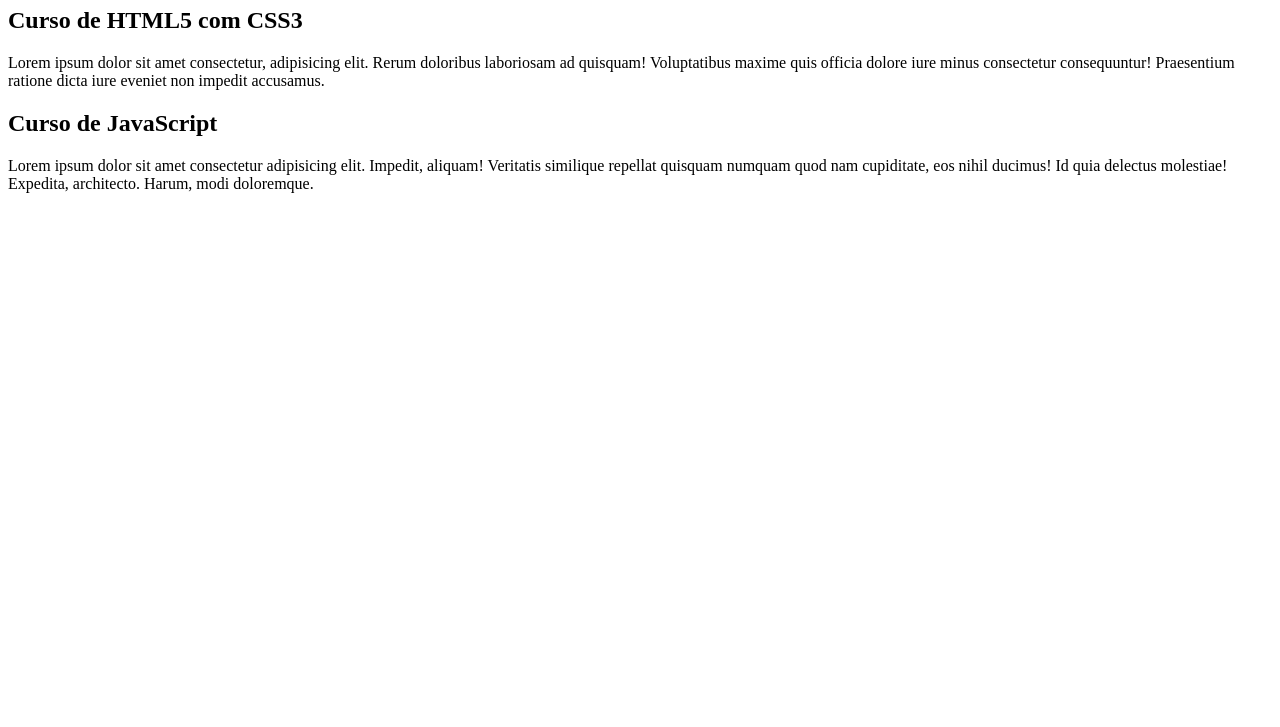
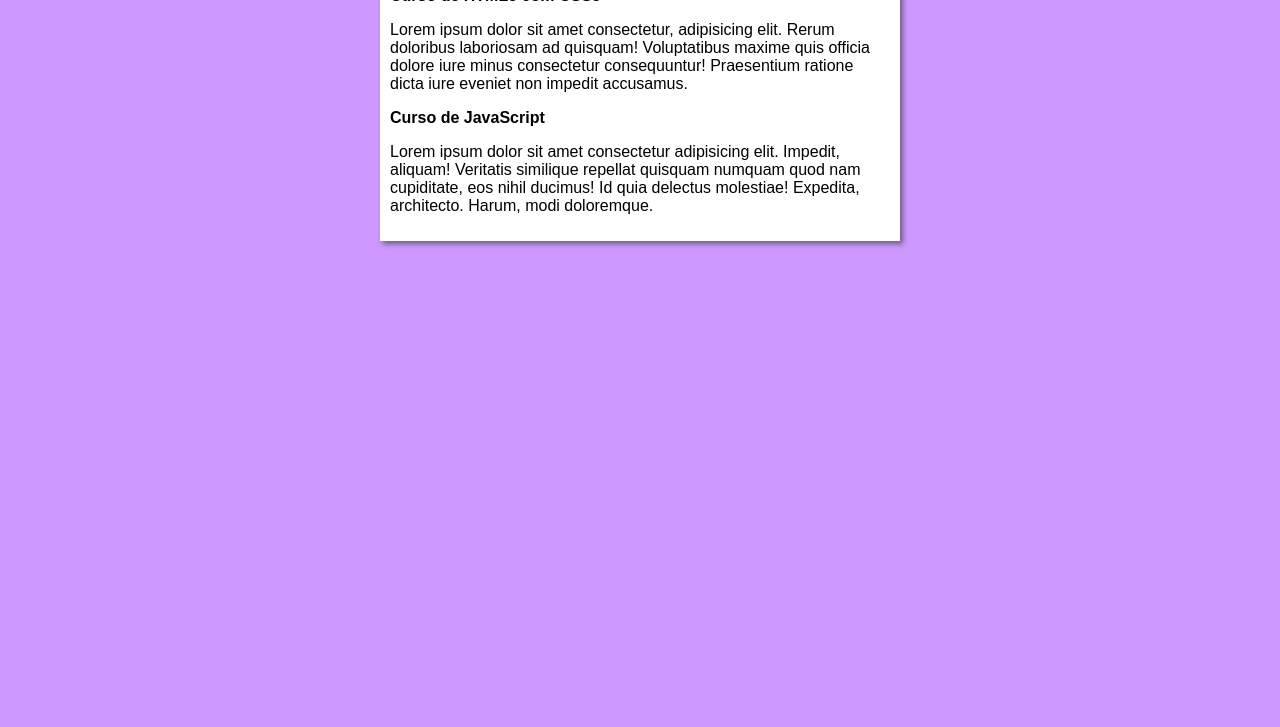
Before and after one commit to dantefleschpereira/projeto-site, a plain HTML site: page index.html in a window 1280 px wide. Shown: the part 73-800 px from the top of the page. Drawn offline with Linux system fonts and the light colour scheme; files whose address does not match are found by name.

Commit message:
Update index.html

```diff
--- a/index.html
+++ b/index.html
@@ -4,6 +4,8 @@
     <meta charset="UTF-8">
     <meta name="viewport" content="width=device-width, initial-scale=1.0">
     <title>Cursos de TI</title>
+    <link rel="stylesheet" href="C:\Users\dante\Documents\GitHub\projeto-site\Estilos\style.css">
+
 </head>
 
 <body>
```
